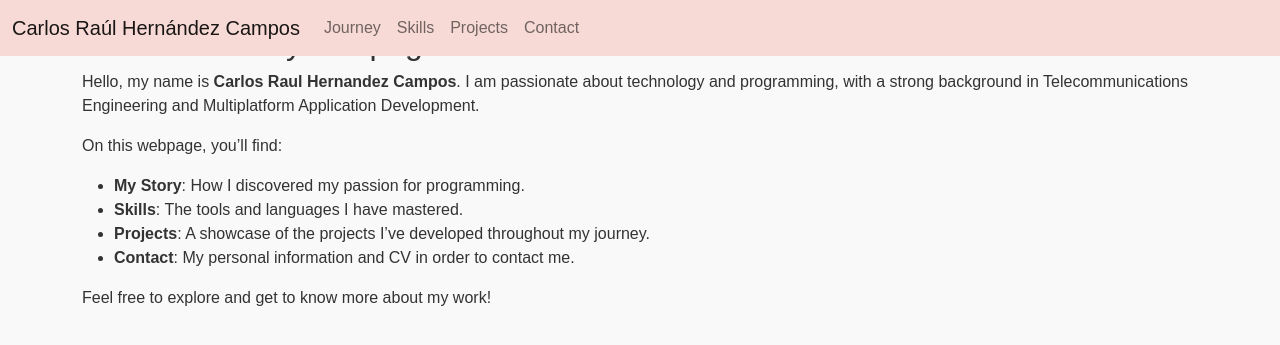
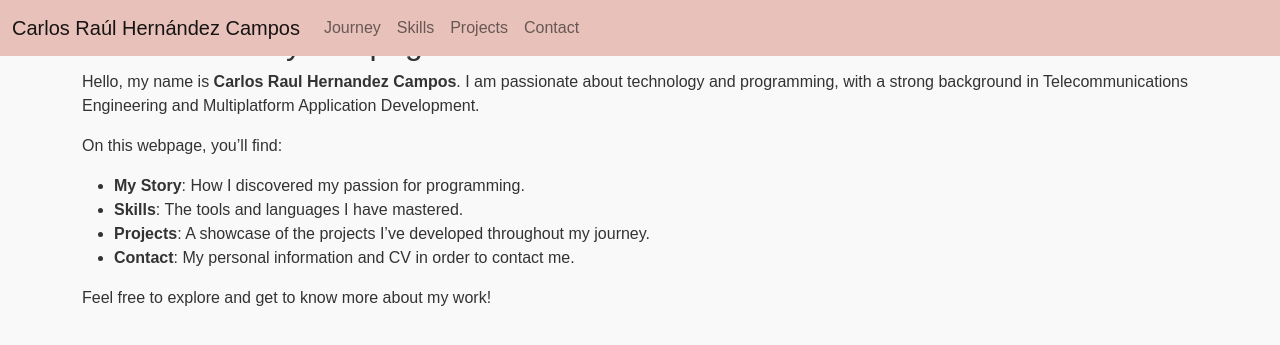
Before and after one commit to CarlosHernandezCR/CarlosHernandezCR.github.io, a Jekyll site: the page built from index.md, in a window 1280 px wide. Shown: the top 345 px of the page. Built offline with Jekyll 4.4.1, drawn with Linux system fonts in a browser that asks for light colours.

Commit message:
Update style.css

```diff
--- a/assets/css/style.css
+++ b/assets/css/style.css
@@ -7,7 +7,7 @@ body {
 }
 
 .navbar {
-  background-color: #f7dad5;
+  background-color: #e7c1ba;
   position: fixed;
   top: 0;
   left: 0;
```
